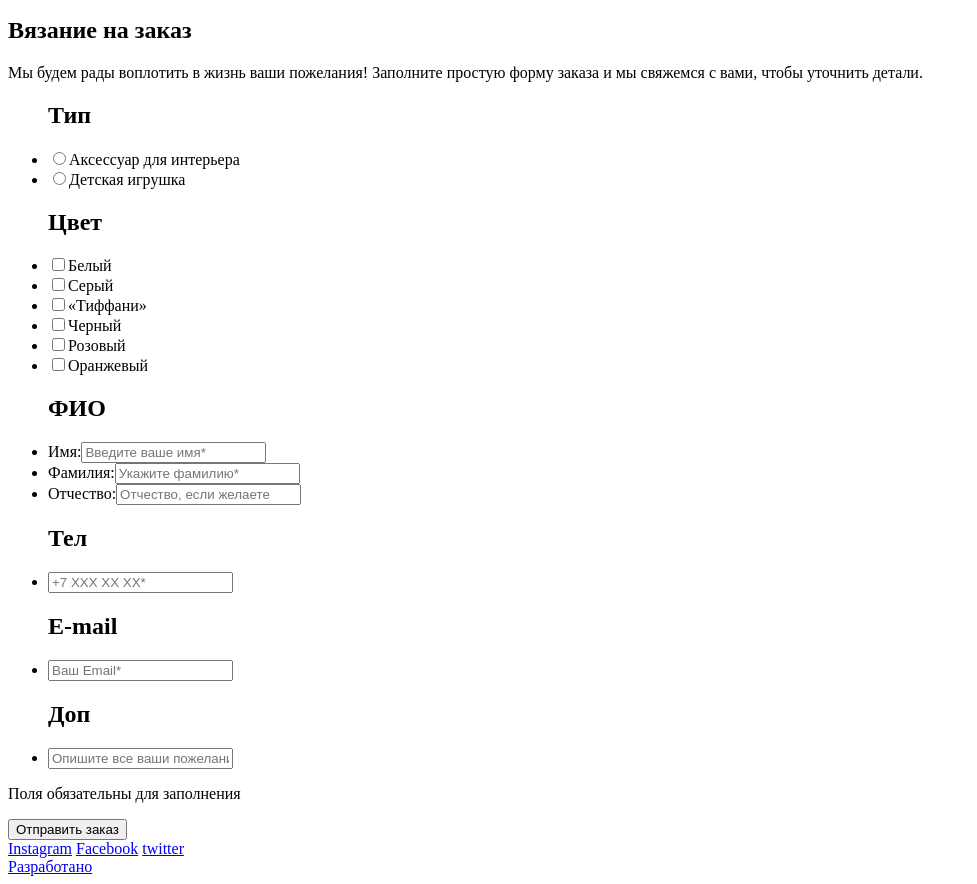
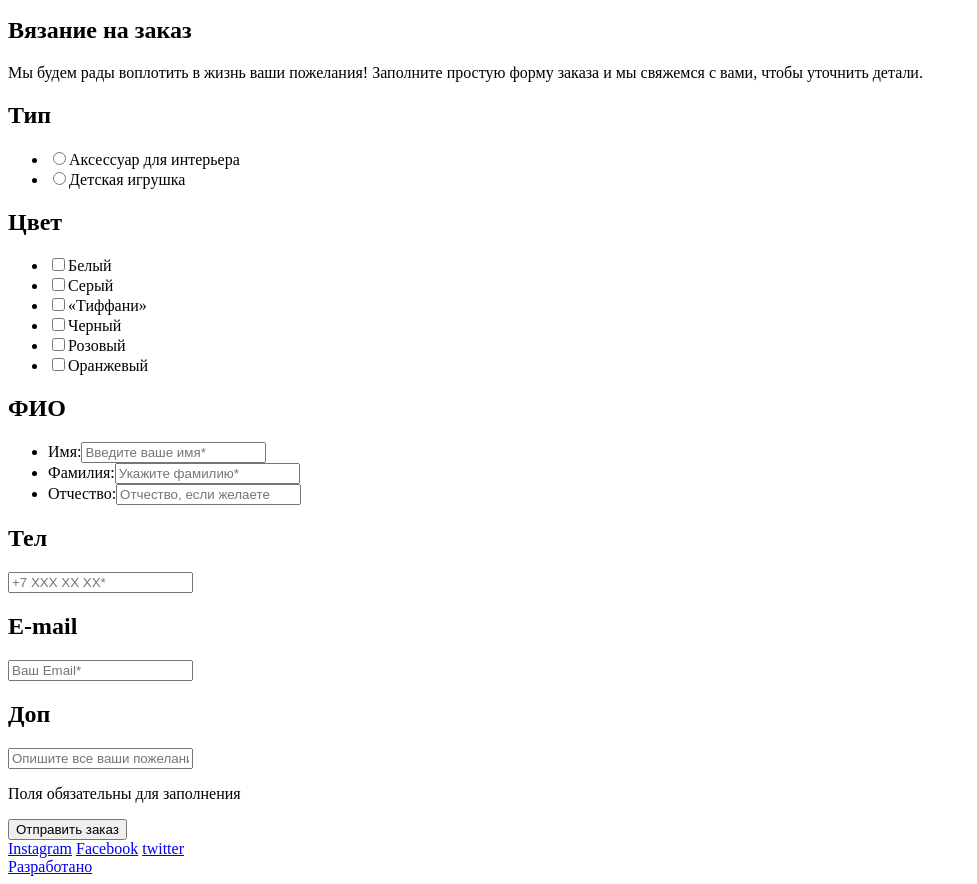
Before and after one commit to yakovlevgleb/mishka, a website: page form.html in a window 1280 px wide. Shown: the part 29-913 px from the top of the page, without its empty margins (0-977 px from the left). Drawn offline with Linux system fonts and the light colour scheme.

Commit message:
validate

```diff
--- a/form.html
+++ b/form.html
@@ -23,14 +23,17 @@
     <form class="form">
       <p class="form__comment">Мы будем рады воплотить в жизнь ваши пожелания! Заполните простую форму заказа и мы свяжемся с вами, чтобы уточнить детали.</p>
 
-      <ul class="form__type">
-        <h2>Тип</h2>
+      <div class="form__type">
+        <h2 class="form__header">Тип</h2>
+        <ul class="form__items">
           <li><input type="radio" id="interier"><label for="interier">Аксессуар для интерьера</label></li>
           <li><input type="radio" id="kids"><label for="kids">Детская игрушка</label></li>
         </ul>
+      </div>
 
-      <ul class="form__color">
-        <h2>Цвет</h2>
+      <div class="form__color">
+        <h2 class="form__header">Цвет</h2>
+        <ul class="form__items">
           <li><input type="checkbox" id="white"><label for="interier">Белый</label></li>
           <li><input type="checkbox" id="gray"><label for="kids">Серый</label></li>
           <li><input type="checkbox" id="tiffani"><label for="kids">&laquoТиффани&raquo</label></li>
@@ -38,28 +41,31 @@
           <li><input type="checkbox" id="rose"><label for="kids">Розовый</label></li>
           <li><input type="checkbox" id="orange"><label for="kids">Оранжевый</label></li>
         </ul>
+      </div>
 
-      <ul class="form__fio">
-        <h2>ФИО</h2>
+      <div class="form__fio">
+        <h2 class="form__header">ФИО</h2>
+        <ul class="form__items">
           <li><label for="name">Имя:</label><input type="text" id="name" placeholder="Введите ваше имя*"></li>
           <li><label for="fam">Фамилия:</label><input type="text" id="fam" placeholder="Укажите фамилию*"></li>
           <li><label for="ot">Отчество:</label><input type="text" id="ot" placeholder="Отчество, если желаете"></li>
         </ul>
+      </div>
 
-      <ul class="form__telefone">
-        <h2>Тел</h2>
-        <li><input type="text" placeholder="+7 XXX XX XX*"></li>
-      </ul>
+      <div class="form__telefone">
+        <h2 class="form__header">Тел</h2>
+        <input type="text" placeholder="+7 XXX XX XX*">
+      </div>
 
-      <ul class="form__email">
-        <h2>E-mail</h2>
-        <li><input type="text" placeholder="Ваш Email*"></li>
-      </ul>
+      <div class="form__email">
+        <h2 class="form__header">E-mail</h2>
+        <input type="text" placeholder="Ваш Email*">
+      </div>
 
-      <ul class="form__email">
-        <h2>Доп</h2>
-        <li><input type="text" placeholder="Опишите все ваши пожелания к заказу"></li>
-      </ul>
+      <div class="form__email">
+        <h2 class="form__header">Доп</h2>
+        <input type="text" placeholder="Опишите все ваши пожелания к заказу">
+      </div>
 
       <p class="form__warning">Поля обязательны для заполнения</p>
 
```
Also changed, not shown: catalog.html (+1 -1 lines). Lines whose indentation alone changed are shown as unchanged.
